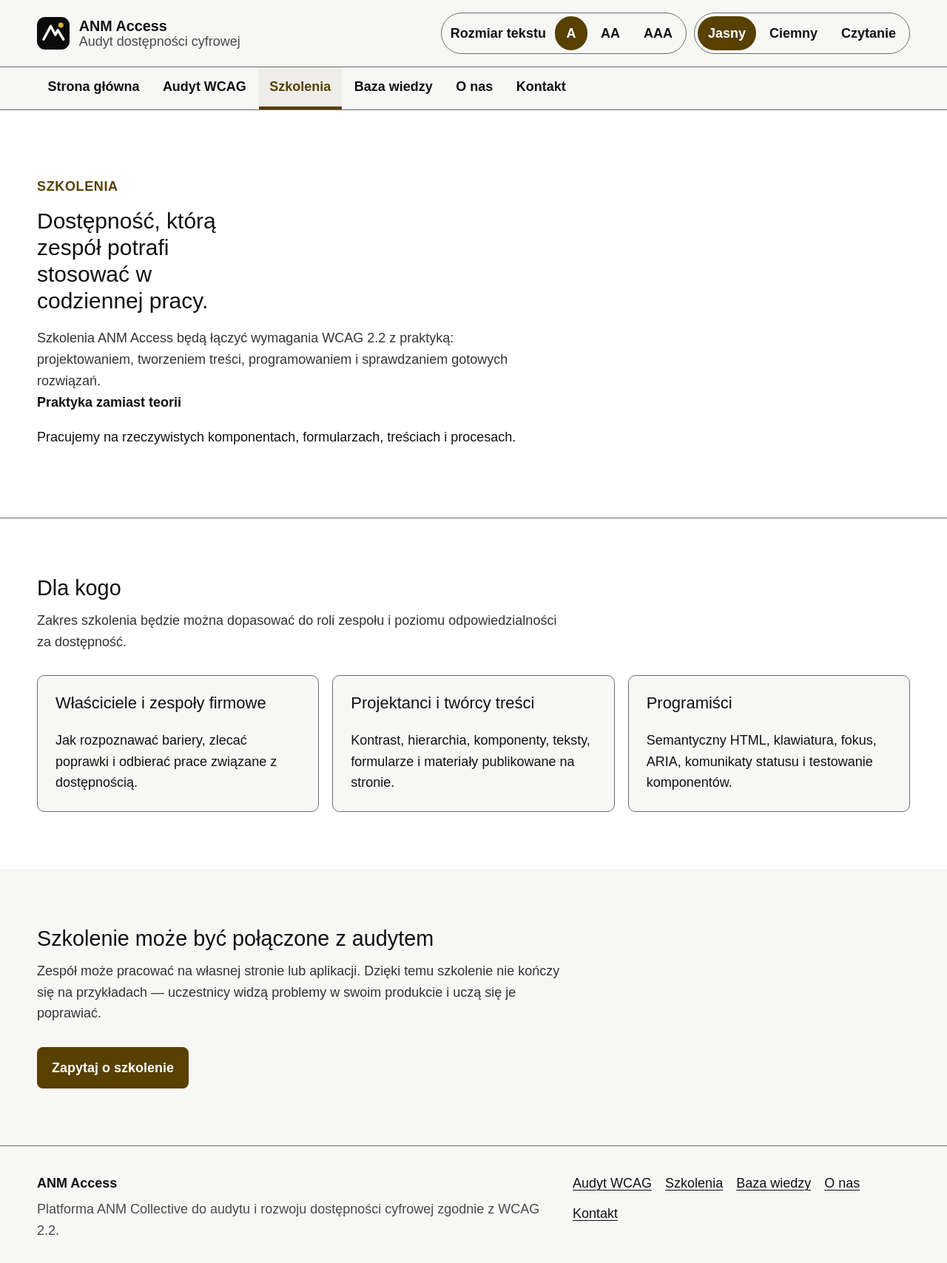
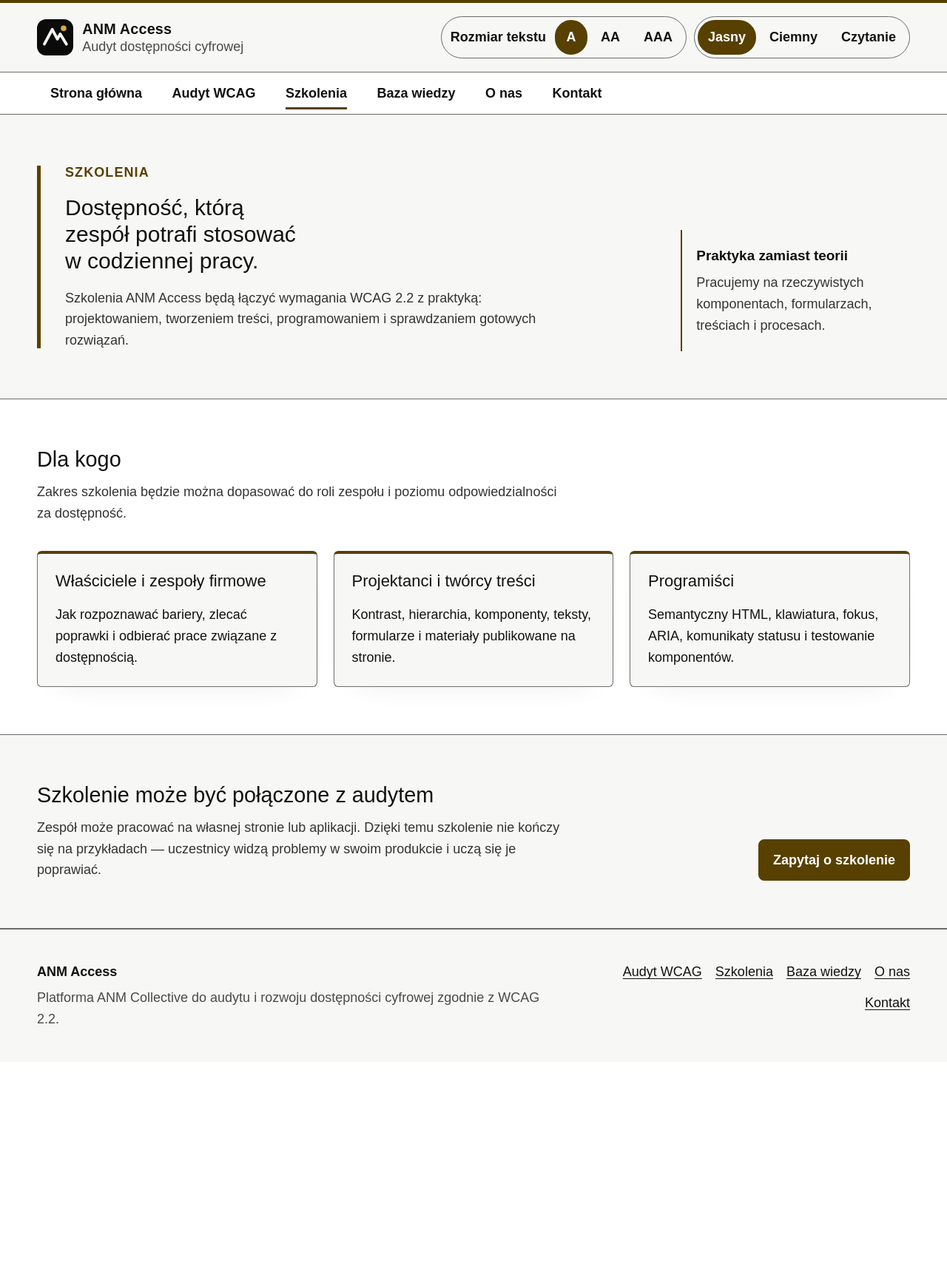
Before and after one commit to anmcollectivefun-ops/wcag, a website: page szkolenia.html in a window 1280 px wide. Shown: the whole page at 74% size. After the commit the page ends 1436 px from the top, so only its background shows below. Drawn offline with Linux system fonts and the light colour scheme; a web font is replaced by a local one.

Commit message:
style(site): refine ANM Access visual hierarchy and navigation

```diff
--- a/src/site.css
+++ b/src/site.css
@@ -104,3 +104,60 @@ main{display:block}
 }
 
 .definition-list dt,.definition-list dd,.news-empty strong,.news-empty p{overflow-wrap:anywhere;min-width:0}
+
+
+/* Kierunek wizualny ANM Access: jasna struktura, czerń/biel/złoto, bez dekoracyjnego chaosu. */
+.site-header{border-top:4px solid var(--gold)}
+.header-primary{padding-block:1rem}
+.brand img{width:2.7rem;height:2.7rem}
+.brand-copy strong{font-weight:600;letter-spacing:.01em}
+.brand-copy span{margin-top:.18rem}
+.main-nav{background:var(--bg)}
+.main-nav-list{justify-content:flex-start;gap:.25rem}
+.main-nav a{position:relative;padding:.7rem 1rem;border-bottom:0}
+.main-nav a::after{content:"";position:absolute;left:1rem;right:1rem;bottom:.35rem;height:3px;background:transparent}
+.main-nav a[aria-current="page"]{background:transparent;color:var(--text)}
+.main-nav a[aria-current="page"]::after{background:var(--gold)}
+.main-nav a:hover{background:var(--surface-alt)}
+
+.page-hero{background:var(--surface);padding:clamp(2.6rem,5vw,4.6rem) 0}
+.page-hero .shell{position:relative}
+.page-hero .shell::before{content:"";position:absolute;left:0;top:.25rem;bottom:.25rem;width:5px;background:var(--gold)}
+.page-hero .shell>*{margin-left:clamp(20px,3vw,38px)}
+.page-hero h1{max-width:22ch}
+.hero-frame{display:grid;grid-template-columns:minmax(0,1.45fr) minmax(15rem,.55fr);gap:clamp(1.25rem,4vw,3.5rem);align-items:end}
+.hero-frame::before{margin-left:0}
+.hero-frame>div,.hero-frame>aside{min-width:0}
+.hero-note{margin-left:0!important;padding:1.15rem 0 1.15rem 1.1rem;border-left:2px solid var(--gold);color:var(--text)}
+.hero-note strong{display:block;margin-bottom:.35rem;font-size:1.05rem;font-weight:600}
+.hero-note p{margin:0;color:var(--text-2)}
+.kicker{font-weight:600;letter-spacing:.06em;text-transform:uppercase}
+
+.section{padding:clamp(2.5rem,5vw,4.5rem) 0}
+.section-heading{margin-bottom:2rem}
+.grid-2,.grid-3{gap:1.2rem}
+.card{position:relative;border:1px solid var(--border);border-top:4px solid var(--gold);border-radius:.35rem;box-shadow:var(--shadow)}
+.card h3{margin-bottom:.55rem}
+.card-mark{border:0;border-bottom:2px solid var(--gold);border-radius:0;min-width:0;min-height:0;padding:0 0 .25rem;margin-bottom:.9rem;font-weight:600}
+.section-alt{border-block:1px solid var(--border)}
+.split-section{display:flex;align-items:end;justify-content:space-between;gap:2rem}
+.split-section .section-heading{margin-bottom:0}
+.audit-panel,.contact-box{border-radius:.35rem;box-shadow:var(--shadow)}
+.news-empty{border-top:4px solid var(--gold);border-radius:.35rem;box-shadow:var(--shadow)}
+
+.site-footer{margin-top:0}
+.footer-inner{padding-block:2.4rem}
+.footer-nav{max-width:32rem;justify-content:flex-end}
+
+@media(max-width:900px){
+  .hero-frame{grid-template-columns:1fr}
+  .hero-note{margin-left:clamp(20px,3vw,38px)!important}
+  .split-section{align-items:flex-start;flex-direction:column}
+}
+@media(max-width:730px){
+  .main-nav a{padding:.7rem .8rem}
+  .main-nav a::after{display:none}
+  .main-nav a[aria-current="page"]{border-left:4px solid var(--gold);background:var(--surface-alt)}
+  .page-hero .shell::before{width:4px}
+  .footer-nav{justify-content:flex-start}
+}
```
